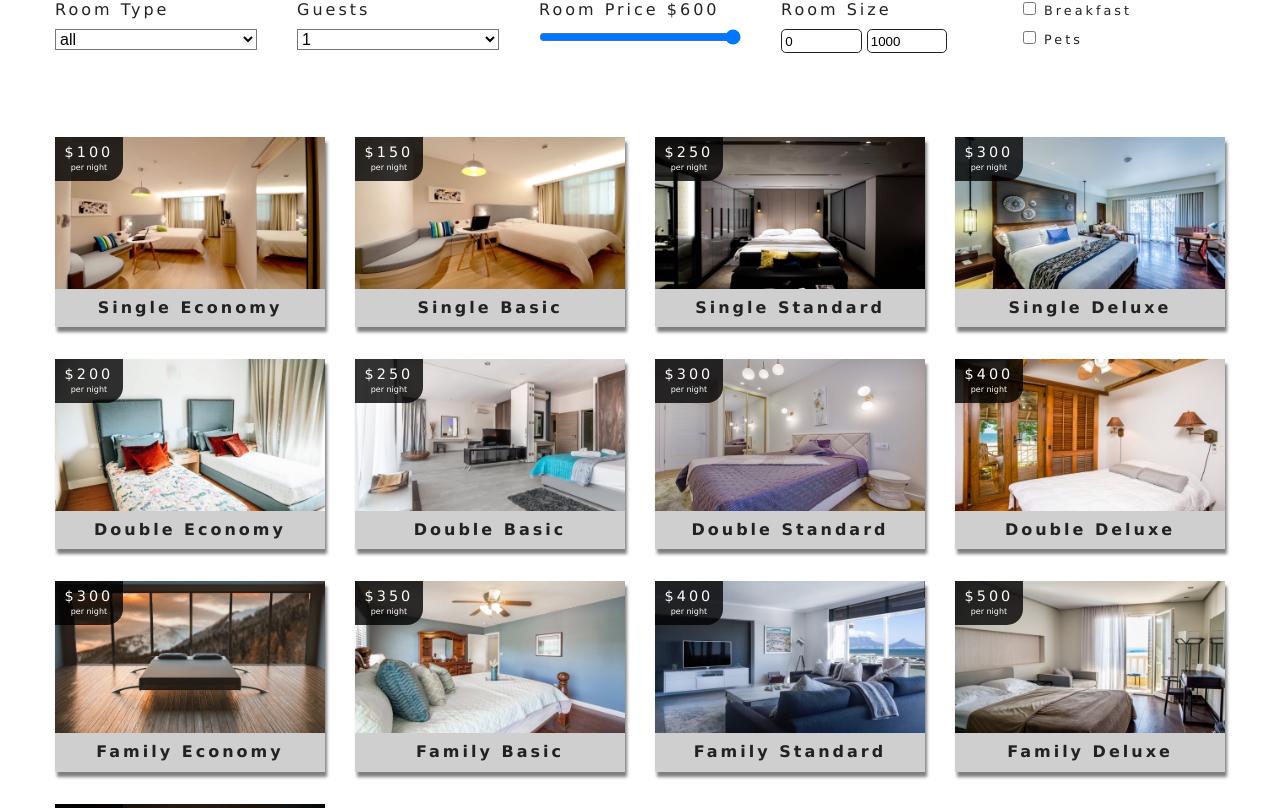
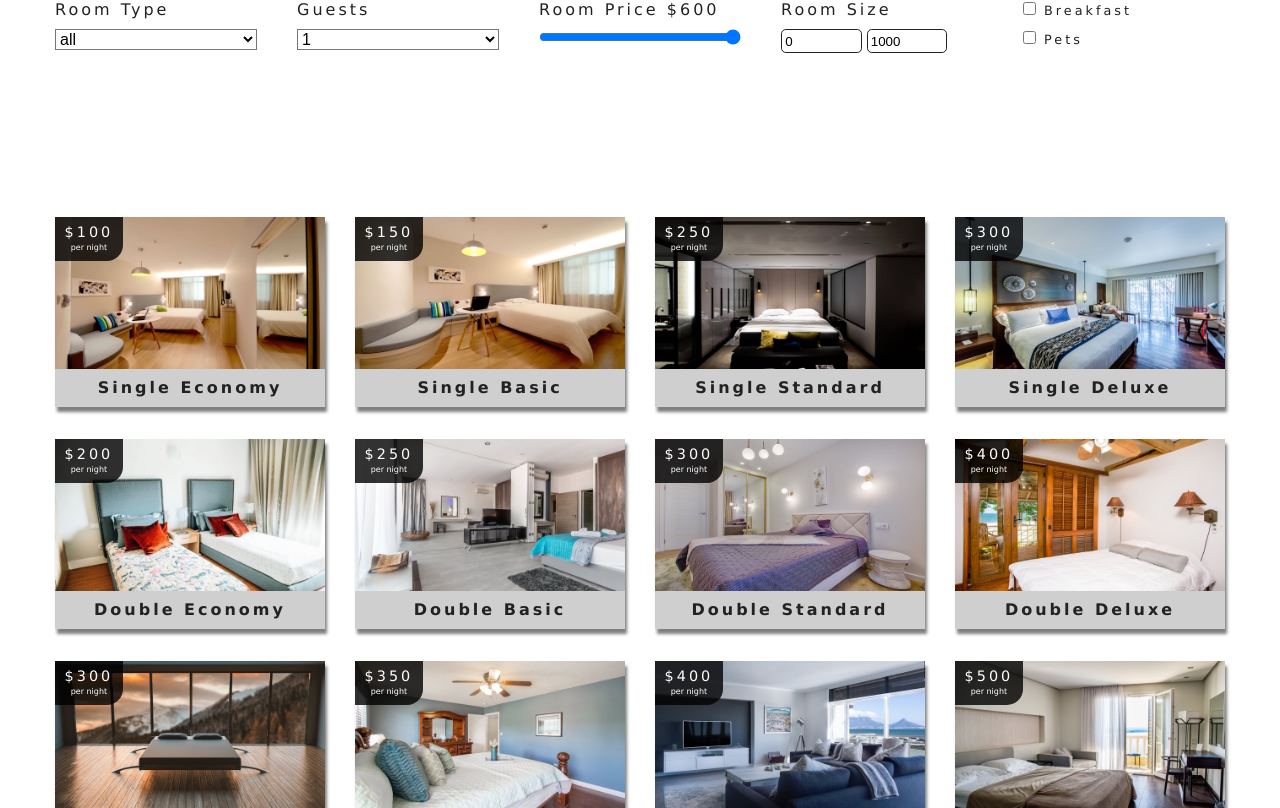
Before and after one commit to everlasting-neverness/hotel-reservation, a React (Create React App) app: page /rooms in a window 1280 px wide. Shown: the part 752-1560 px from the top of the page. Built offline with nearby package versions, Linux system fonts and the light colour scheme.

Commit message:
update roomslist layout

```diff
--- a/src/components/RoomsList.js
+++ b/src/components/RoomsList.js
@@ -2,16 +2,21 @@
 import Room from './Room';
 
 export default function RoomsList({ rooms }) {
-
-    if (!rooms) {
-        return null;
+    if (!rooms.length) {
+        return (
+            <div className='empty-search'>
+                <h3>unfortunately no rooms matched your search parameters</h3>
+            </div>
+        );
     }
 
     return (
-        <div className='roomslist-center'>
-            {rooms.map(room => (
-                <Room key={room.id} room={room} />
-            ))}
-        </div>
-    )
+        <section className='roomslist'>
+            <div className='roomslist-center'>
+                {rooms.map(item => {
+                    return <Room key={item.id} room={item} />;
+                })}
+            </div>
+        </section>
+    );
 }
```
